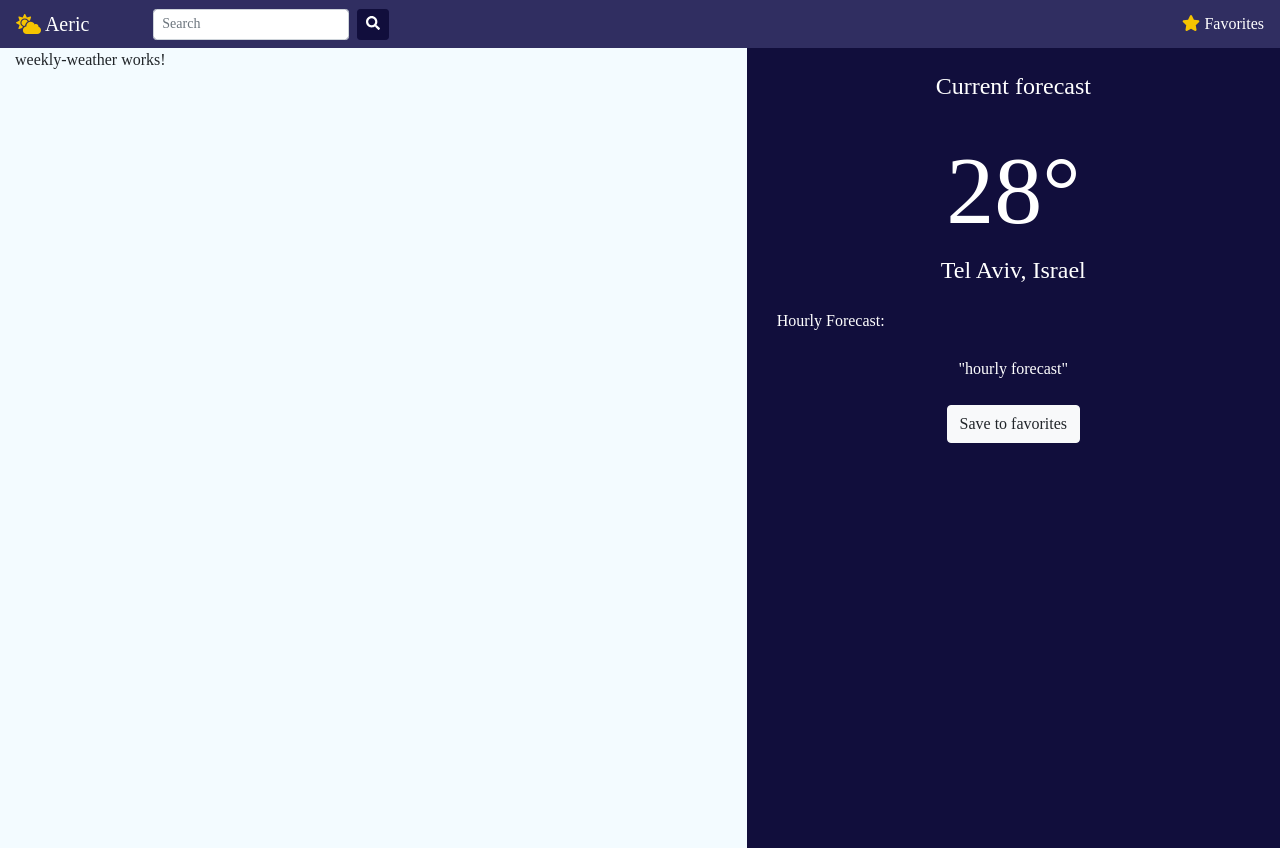
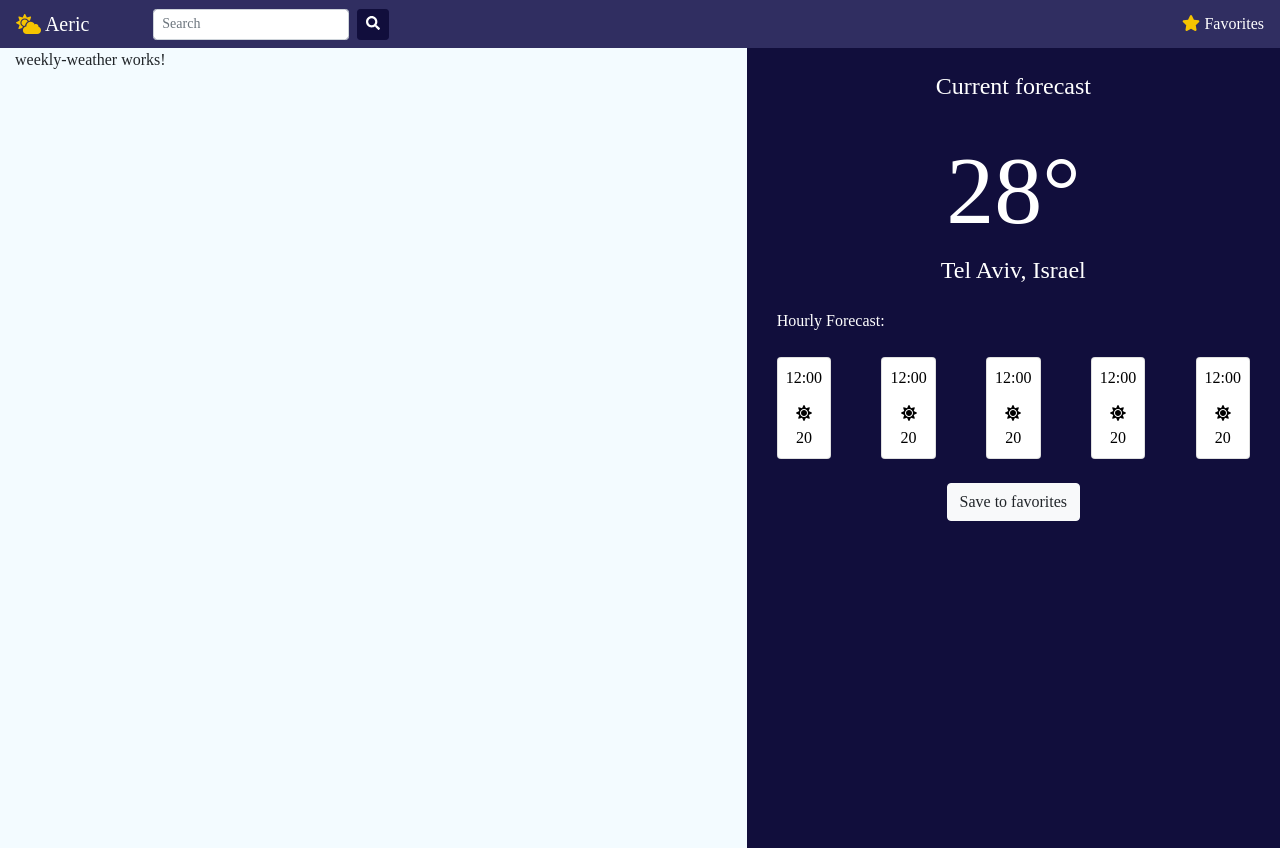
Before and after one commit to moskib/Aeric, an Angular app: page / in a window 1280 px wide. Built offline with nearby package versions, Linux system fonts and the light colour scheme.

Commit message:
Added forecast card

```diff
--- a/src/app/app.module.ts
+++ b/src/app/app.module.ts
@@ -10,6 +10,8 @@ import { DailyWeatherComponent } from './weather/daily-weather/daily-weather.com
 import { NavbarComponent } from './navbar/navbar.component';
 import { FontAwesomeModule } from '@fortawesome/angular-fontawesome';
 import { CollapseModule } from 'ngx-bootstrap/collapse';
+import { HourlyForecastComponent } from './weather/daily-weather/hourly-forecast/hourly-forecast.component';
+import { HourlyForecastCardComponent } from './weather/daily-weather/hourly-forecast/hourly-forecast-card/hourly-forecast-card.component';
 
 
 
@@ -21,6 +23,8 @@ import { CollapseModule } from 'ngx-bootstrap/collapse';
     WeeklyWeatherComponent,
     DailyWeatherComponent,
     NavbarComponent,
+    HourlyForecastComponent,
+    HourlyForecastCardComponent,
   ],
   imports: [
     BrowserModule,
--- a/src/app/weather/daily-weather/daily-weather.component.html
+++ b/src/app/weather/daily-weather/daily-weather.component.html
@@ -21,7 +21,7 @@
   </div>
   <div class="row">
     <div class="col py-2">
-      "hourly forecast"
+      <aeric-hourly-forecast></aeric-hourly-forecast>
     </div>
   </div>
   <div class="row">
--- /dev/null
+++ b/src/app/weather/daily-weather/hourly-forecast/hourly-forecast-card/hourly-forecast-card.component.html
@@ -0,0 +1,7 @@
+<div class="card ">
+  <div class="card-body p-2">
+    <p class="card-title">{{ time }}</p>
+    <fa-icon [icon]="icon" class="mb-3"></fa-icon>
+    <p class="card-text">{{ temp }}</p>
+  </div>
+</div>
--- /dev/null
+++ b/src/app/weather/daily-weather/hourly-forecast/hourly-forecast-card/hourly-forecast-card.component.ts
@@ -0,0 +1,20 @@
+import { Component, OnInit, Input } from '@angular/core';
+import { IconDefinition } from '@fortawesome/free-solid-svg-icons';
+
+@Component({
+  selector: 'hourly-forecast-card',
+  templateUrl: './hourly-forecast-card.component.html',
+  styleUrls: ['./hourly-forecast-card.component.scss']
+})
+export class HourlyForecastCardComponent implements OnInit {
+
+  @Input() time;
+  @Input() icon: IconDefinition;
+  @Input() temp: number;
+
+  constructor() { }
+
+  ngOnInit() {
+  }
+
+}
--- /dev/null
+++ b/src/app/weather/daily-weather/hourly-forecast/hourly-forecast.component.html
@@ -0,0 +1,7 @@
+<div class="d-flex justify-content-between" style="color: black;">
+  <hourly-forecast-card [time]="'12:00'" [icon]="faSun" [temp]="'20'"></hourly-forecast-card>
+  <hourly-forecast-card [time]="'12:00'" [icon]="faSun" [temp]="'20'"></hourly-forecast-card>
+  <hourly-forecast-card [time]="'12:00'" [icon]="faSun" [temp]="'20'"></hourly-forecast-card>
+  <hourly-forecast-card [time]="'12:00'" [icon]="faSun" [temp]="'20'"></hourly-forecast-card>
+  <hourly-forecast-card [time]="'12:00'" [icon]="faSun" [temp]="'20'"></hourly-forecast-card>
+</div>
--- /dev/null
+++ b/src/app/weather/daily-weather/hourly-forecast/hourly-forecast.component.ts
@@ -0,0 +1,18 @@
+import { Component, OnInit } from '@angular/core';
+import { faSun } from '@fortawesome/free-solid-svg-icons';
+
+@Component({
+  selector: 'aeric-hourly-forecast',
+  templateUrl: './hourly-forecast.component.html',
+  styleUrls: ['./hourly-forecast.component.scss']
+})
+export class HourlyForecastComponent implements OnInit {
+
+  faSun = faSun;
+
+  constructor() { }
+
+  ngOnInit() {
+  }
+
+}
```
Also changed, not shown: src/app/weather/daily-weather/hourly-forecast/hourly-forecast-card/hourly-forecast-card.component.scss (added), src/app/weather/daily-weather/hourly-forecast/hourly-forecast.component.scss (added).
